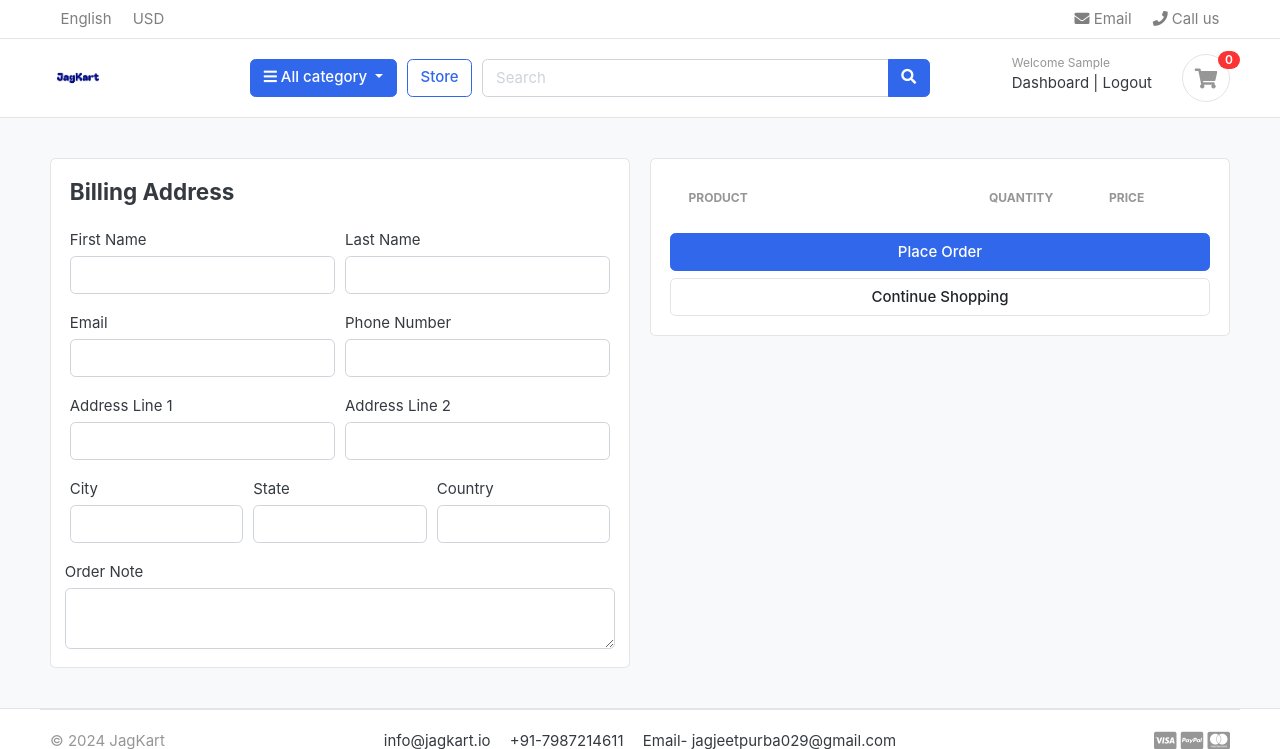
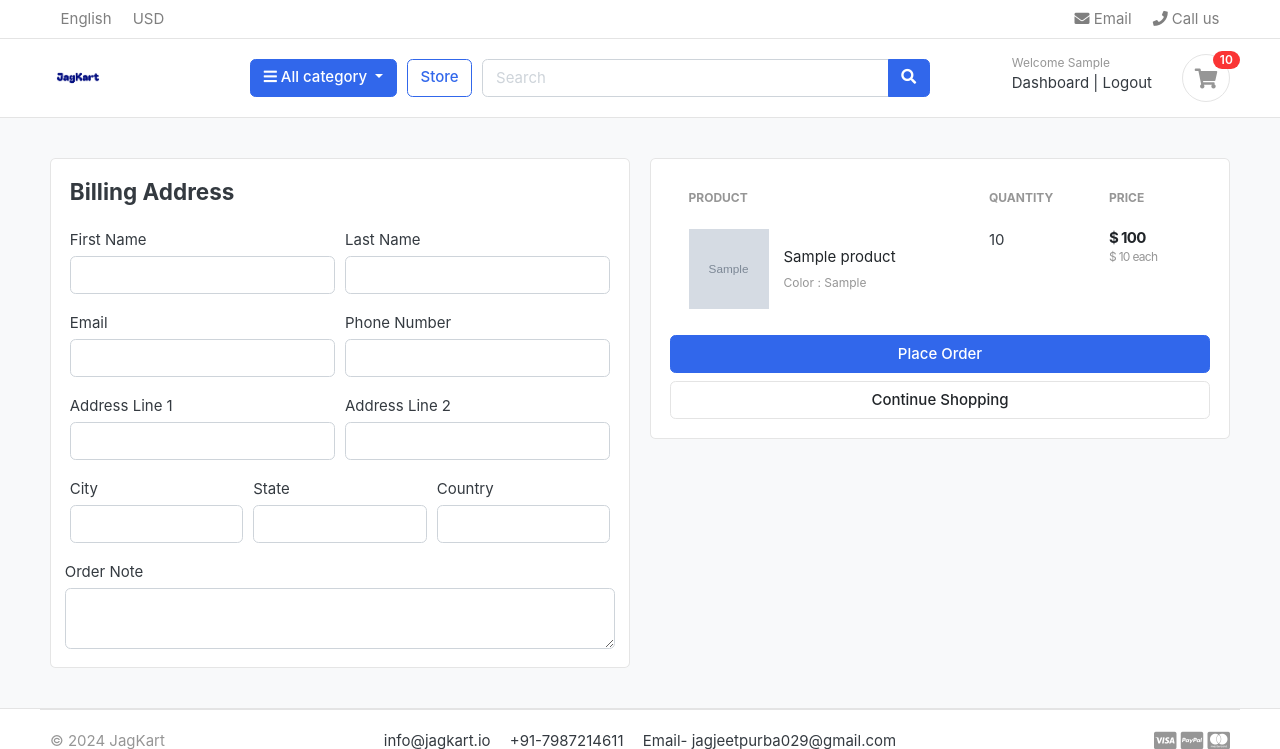
Before and after one commit to jagjeetpurba/jagkart-ecommerce, a Django app: page /cart/checkout/ in a window 1280 px wide. Shown: the top 749 px of the page. Run offline with Django 3.2, Linux system fonts and the light colour scheme; the first user in the database is signed in; tables that the repository leaves empty hold one stand-in row (Sample ...); lists and menus that the app fills with data are empty; some libraries are stand-ins or nearby versions; some web fonts are replaced.

Commit message:
fourth commit

```diff
--- a/carts/context_processors.py
+++ b/carts/context_processors.py
@@ -8,9 +8,12 @@ def counter(request):
     else:
         try:
             cart=Cart.objects.filter(cart_id=_cart_id(request))
-            cart_items=CartItem.objects.all().filter(cart=cart[:1])
+            if request.user.is_authenticated:
+                cart_items= CartItem.objects.all().filter(user=request.user)
+            else:
+                cart_items=CartItem.objects.all().filter(cart=cart[:1])
             for cart_item in cart_items:
                 cart_count+=cart_item.quantity
         except Cart.DoesNotExist:
             cart_count=0
-        return dict(cart_count=cart_count)
+    return dict(cart_count=cart_count)
--- a/carts/views.py
+++ b/carts/views.py
@@ -16,68 +16,131 @@ def _cart_id(request):
     return cart
 
 def add_cart(request, product_id):
-    product= Product.objects.get(id=product_id)
-    product_variation=[]
-    if request.method=='POST':
-        for item in request.POST:
-            key=item
-            value=request.POST[key]
+    current_user = request.user
+    product = Product.objects.get(id=product_id) #get the product
+    # If the user is authenticated
+    if current_user.is_authenticated:
+        product_variation = []
+        if request.method == 'POST':
+            for item in request.POST:
+                key = item
+                value = request.POST[key]
 
-            try:
-                variation=Variation.objects.get(product=product, variation_category__iexact=key, variation_value__iexact=value)
-                product_variation.append(variation)
-            except:
-                pass
+                try:
+                    variation = Variation.objects.get(product=product, variation_category__iexact=key, variation_value__iexact=value)
+                    product_variation.append(variation)
+                except:
+                    pass
 
-    try:
-        cart=Cart.objects.get(cart_id=_cart_id(request),)
-    except Cart.DoesNotExist:
-        cart=CartItem.objects.create(
-            cart_id=_cart_id(request),
-        )
-    cart.save()
 
-    is_cart_item_exists= CartItem.objects.filter(product=product, cart=cart).exists()
-    if is_cart_item_exists:
-        cart_item=CartItem.objects.filter(product=product, cart=cart)
+        is_cart_item_exists = CartItem.objects.filter(product=product, user=current_user).exists()
+        if is_cart_item_exists:
+            cart_item = CartItem.objects.filter(product=product, user=current_user)
+            ex_var_list = []
+            id = []
+            for item in cart_item:
+                existing_variation = item.variations.all()
+                ex_var_list.append(list(existing_variation))
+                id.append(item.id)
 
-        ex_var_list=[]
-        id=[]
-        for item in cart_item:
-            existing_variation=item.variations.all()
-            ex_var_list.append(list(existing_variation))
-            id.append(item.id)
+            if product_variation in ex_var_list:
+                # increase the cart item quantity
+                index = ex_var_list.index(product_variation)
+                item_id = id[index]
+                item = CartItem.objects.get(product=product, id=item_id)
+                item.quantity += 1
+                item.save()
 
-        if product_variation in ex_var_list:
-            idex=ex_var_list.index(product_variation)
-            item_id=id[idex]
-            item=CartItem.objects.get(product=product, id=item_id)
-            item.quantity+=1
-            item.save()
+            else:
+                item = CartItem.objects.create(product=product, quantity=1, user=current_user)
+                if len(product_variation) > 0:
+                    item.variations.clear()
+                    item.variations.add(*product_variation)
+                item.save()
         else:
-            item=CartItem.objects.create(product=product, quantity=1, cart=cart)
-            if len(product_variation)>0:
-                item.variations.clear()
-                item.variations.add(*product_variation)
-            #cart_item.quantity+=1
-            item.save()
+            cart_item = CartItem.objects.create(
+                product = product,
+                quantity = 1,
+                user = current_user,
+            )
+            if len(product_variation) > 0:
+                cart_item.variations.clear()
+                cart_item.variations.add(*product_variation)
+            cart_item.save()
+        return redirect('cart')
+    # If the user is not authenticated
     else:
-        cart_item=CartItem.objects.create(
-            product=product,
-            quantity=1,
-            cart=cart,
-        )
-        if len(product_variation)>0:
-            cart_item.variations.clear()
-            cart_item.variations.add(*product_variation)
-        cart_item.save()
-    return redirect('cart')
+        product_variation = []
+        if request.method == 'POST':
+            for item in request.POST:
+                key = item
+                value = request.POST[key]
+
+                try:
+                    variation = Variation.objects.get(product=product, variation_category__iexact=key, variation_value__iexact=value)
+                    product_variation.append(variation)
+                except:
+                    pass
+
+
+        try:
+            cart = Cart.objects.get(cart_id=_cart_id(request)) # get the cart using the cart_id present in the session
+        except Cart.DoesNotExist:
+            cart = Cart.objects.create(
+                cart_id = _cart_id(request)
+            )
+        cart.save()
+
+        is_cart_item_exists = CartItem.objects.filter(product=product, cart=cart).exists()
+        if is_cart_item_exists:
+            cart_item = CartItem.objects.filter(product=product, cart=cart)
+            # existing_variations -> database
+            # current variation -> product_variation
+            # item_id -> database
+            ex_var_list = []
+            id = []
+            for item in cart_item:
+                existing_variation = item.variations.all()
+                ex_var_list.append(list(existing_variation))
+                id.append(item.id)
+
+            print(ex_var_list)
+
+            if product_variation in ex_var_list:
+                # increase the cart item quantity
+                index = ex_var_list.index(product_variation)
+                item_id = id[index]
+                item = CartItem.objects.get(product=product, id=item_id)
+                item.quantity += 1
+                item.save()
+
+            else:
+                item = CartItem.objects.create(product=product, quantity=1, cart=cart)
+                if len(product_variation) > 0:
+                    item.variations.clear()
+                    item.variations.add(*product_variation)
+                item.save()
+        else:
+            cart_item = CartItem.objects.create(
+                product = product,
+                quantity = 1,
+                cart = cart,
+            )
+            if len(product_variation) > 0:
+                cart_item.variations.clear()
+                cart_item.variations.add(*product_variation)
+            cart_item.save()
+        return redirect('cart')
 
 def remove_cart(request, product_id, cart_item_id):
-    cart=Cart.objects.get(cart_id=_cart_id(request))
+
     product=get_object_or_404(Product, id=product_id)
     try:
-        cart_item=CartItem.objects.get(product=product,cart=cart, id=cart_item_id)
+        if request.user.is_authenticated:
+            cart_item=CartItem.objects.get(product=product, user=request.user, id=cart_item_id)
+        else:
+            cart=Cart.objects.get(cart_id=_cart_id(request))
+            cart_item=CartItem.objects.get(product=product, cart=cart , id=cart_item_id)
         if cart_item.quantity>1:
             cart_item.quantity-=1
             cart_item.save()
@@ -88,9 +151,13 @@ def remove_cart(request, product_id, cart_item_id):
     return redirect('cart')
 
 def remove_cart_item(request, product_id, cart_item_id):
-    cart=Cart.objects.get(cart_id=_cart_id(request))
+
     product=get_object_or_404(Product, id=product_id)
-    cart_item=CartItem.objects.get(product=product,cart=cart, id=cart_item_id)
+    if request.user.is_authenticated:
+        cart_item=CartItem.objects.get(product=product, user=request.user, id=cart_item_id)
+    else:
+        cart=Cart.objects.get(cart_id=_cart_id(request))
+        cart_item=CartItem.objects.get(product=product,cart=cart, id=cart_item_id)
     cart_item.delete()
     return redirect('cart')
 
@@ -99,8 +166,11 @@ def cart(request, total=0, quantity=0, cart_items=None):
     tax = 0
     grand_total = 0
     try:
-        cart=Cart.objects.get(cart_id=_cart_id(request))
-        cart_items=CartItem.objects.filter(cart=cart, is_active=True)
+        if request.user.is_authenticated:
+            cart_items=CartItem.objects.filter(user=request.user, is_active=True)
+        else:
+            cart=Cart.objects.get(cart_id=_cart_id(request))
+            cart_items=CartItem.objects.filter(cart=cart, is_active=True)
         for cart_item in cart_items:
             total += (cart_item.product.price*cart_item.quantity)
             quantity+=cart_item.quantity
@@ -123,8 +193,11 @@ def checkout(request, total=0, quantity=0, cart_items=None):
     tax = 0
     grand_total = 0
     try:
-        cart=Cart.objects.get(cart_id=_cart_id(request))
-        cart_items=CartItem.objects.filter(cart=cart, is_active=True)
+        if request.user.is_authenticated:
+            cart_items=CartItem.objects.filter(user=request.user, is_active=True)
+        else:
+            cart=Cart.objects.get(cart_id=_cart_id(request))
+            cart_items=CartItem.objects.filter(cart=cart, is_active=True)
         for cart_item in cart_items:
             total += (cart_item.product.price*cart_item.quantity)
             quantity+=cart_item.quantity
--- a/templates/store/checkout.html
+++ b/templates/store/checkout.html
@@ -89,7 +89,7 @@
       <tr>
       	<td>
       		<figure class="itemside align-items-center">
-      			<div class="aside"><img src="{{ cart_item.product.images.url }}" class="img-sm"></div>
+      			<div class="aside"><img src="{{ cart_item.product.image.url }}" class="img-sm"></div>
       			<figcaption class="info">
       				<a href="{{ cart_item.product.get_url }}" class="title text-dark">{{ cart_item.product.product_name }}</a>
       				<p class="text-muted small">
@@ -121,7 +121,7 @@
 
       <button type="submit" name="submit" class="btn btn-primary btn-block">Place Order</button>
 			<a href="{% url 'store' %}" class="btn btn-light btn-block">Continue Shopping</a>
-      </form>
+  </form>
 		</div> <!-- card-body.// -->
 		</div> <!-- card.// -->
 
```
Also changed, not shown: accounts/views.py (+50 -11 lines), category/migrations/0003_merge_20240313_1629.py (added).
